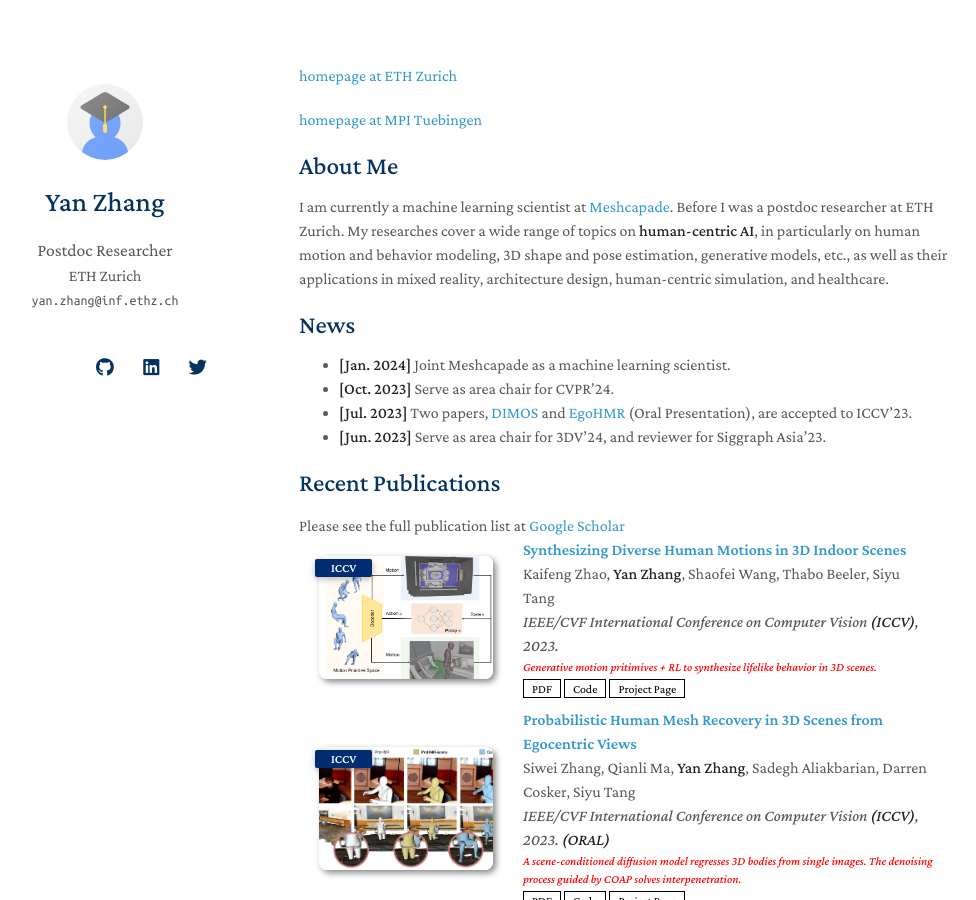
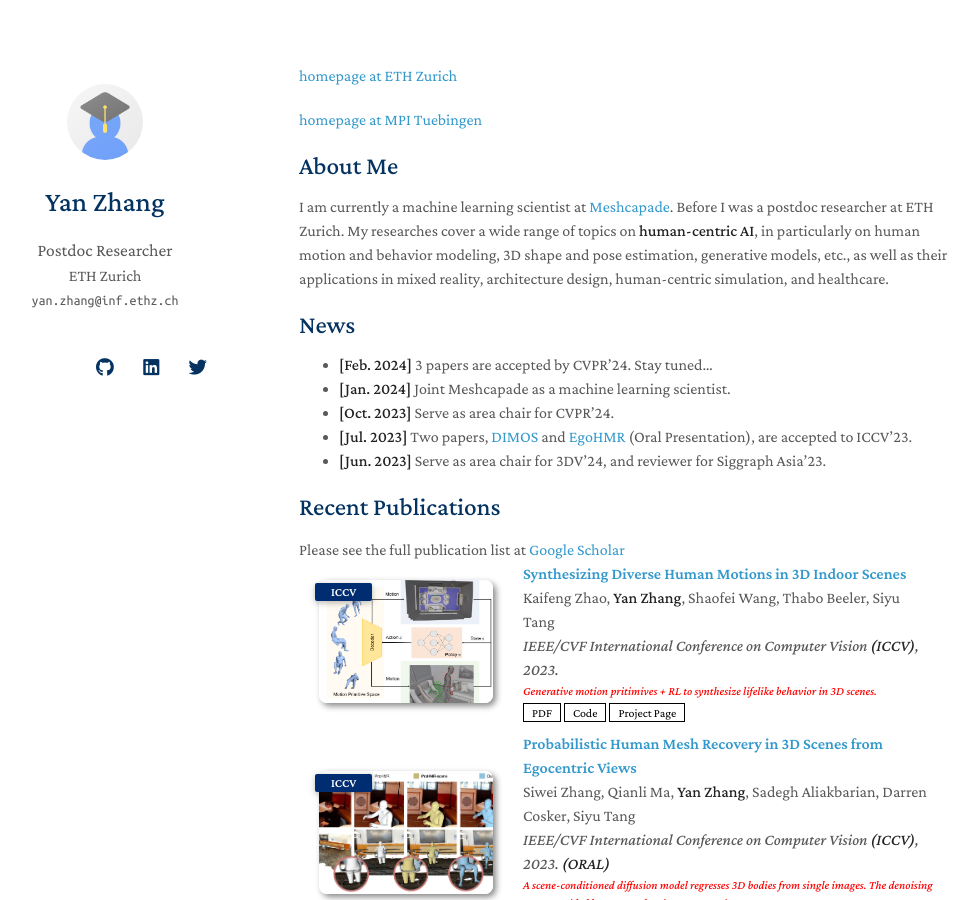
Before and after one commit to yz-cnsdqz/yz-cnsdqz.github.io, a Jekyll site: the page built from index.md, in a window 1280 px wide and 900 px high. Shown: the whole window, without its empty margins (171-1147 px from the left). Built offline with Jekyll 4.4.1, drawn with Linux system fonts in a browser that asks for light colours; nearby versions of some CDN libraries; a style sheet for code colours, icons or effects is not loaded.

Commit message:
Update index.md

```diff
--- a/index.md
+++ b/index.md
@@ -22,6 +22,7 @@ My researches cover a wide range of topics on **human-centric AI**, in particula
 
 
 ## News
+- **[Feb. 2024]** 3 papers are accepted by CVPR'24. Stay tuned...
 - **[Jan. 2024]** Joint Meshcapade as a machine learning scientist.
 - **[Oct. 2023]** Serve as area chair for CVPR'24.
 - **[Jul. 2023]** Two papers, [DIMOS](https://zkf1997.github.io/DIMOS/) and [EgoHMR](https://sanweiliti.github.io/egohmr/egohmr.html) (Oral Presentation), are accepted to ICCV'23.
```
